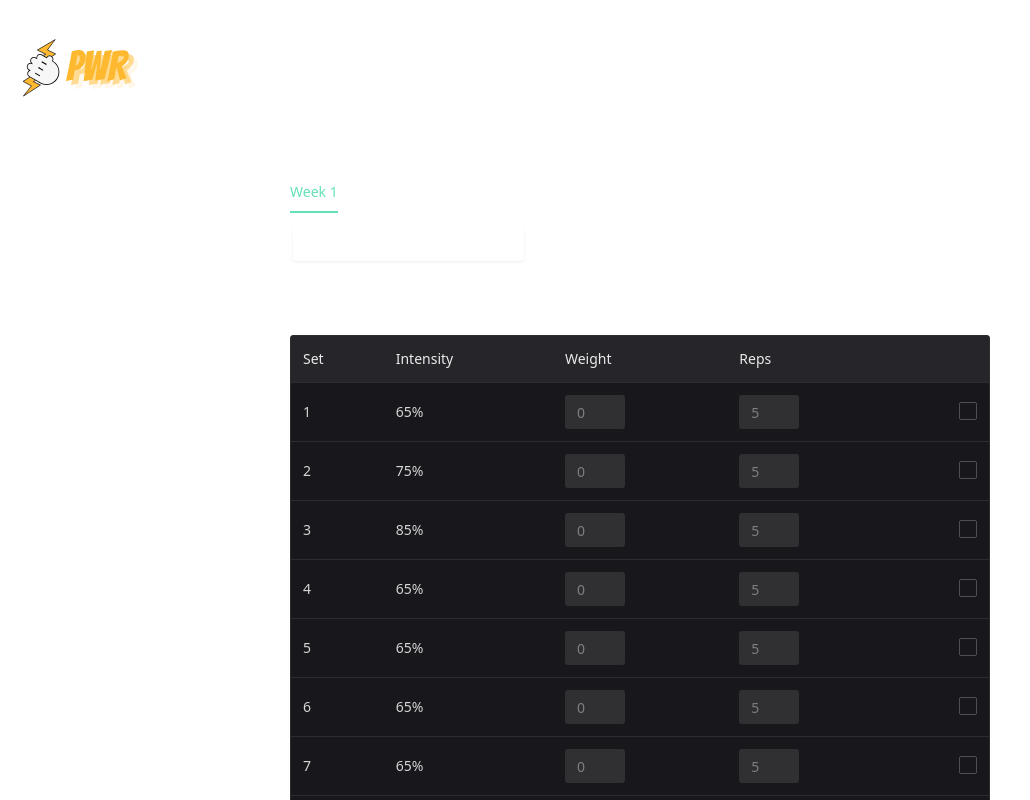
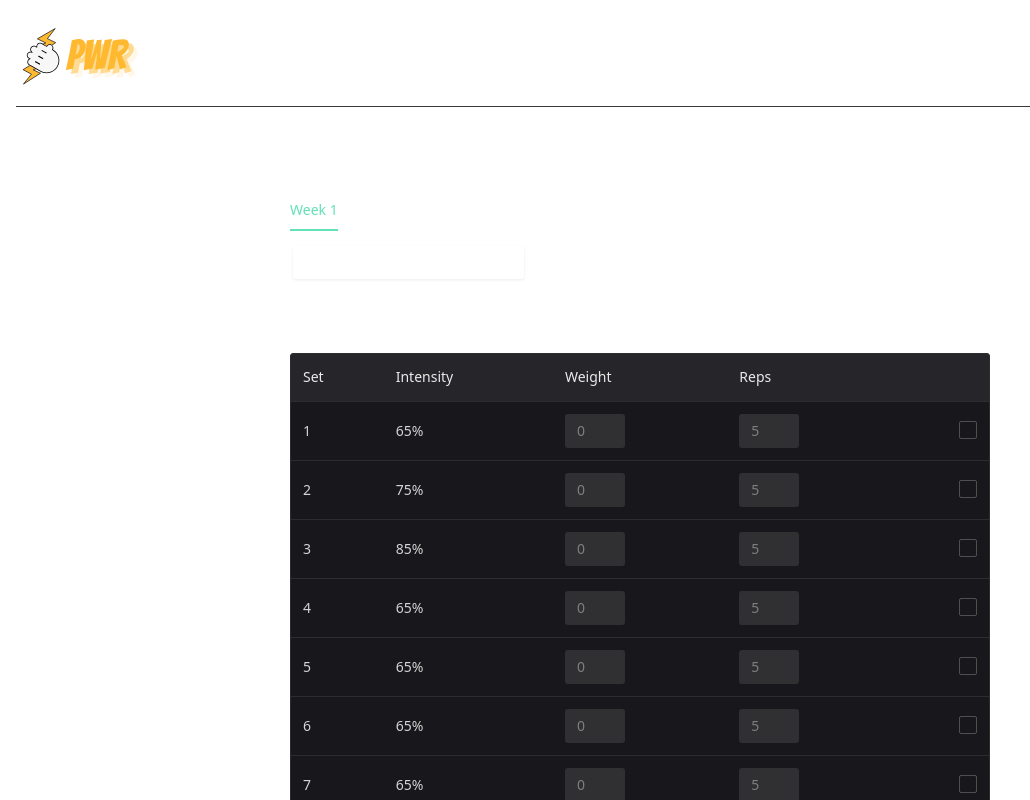
Before and after one commit to Sollien/lift, a Vue app: page / in a window 1280 px wide. Shown: the top 800 px of the page, without its empty margins (0-1030 px from the left). Built offline with nearby package versions, Linux system fonts and the light colour scheme.

Commit message:
Header adjustments

```diff
--- a/src/App.vue
+++ b/src/App.vue
@@ -42,7 +42,10 @@ import { darkTheme } from 'naive-ui'
 	display: flex;
 	align-items: center;
 	width: 100%;
-	margin-bottom: 10px;
+	height: 50px;
+	margin-bottom: 40px;
+	padding: 0 0 10px 0;
+	border-bottom: 1px solid rgb(58, 58, 58);
 
 	.logo {
 		width: 50px;
@@ -83,5 +86,9 @@ import { darkTheme } from 'naive-ui'
 		min-width: 300px;
 		width: 700px;
 	}
+
+	.site-header {
+		height: 80px;
+	}
 }
 </style>
```
